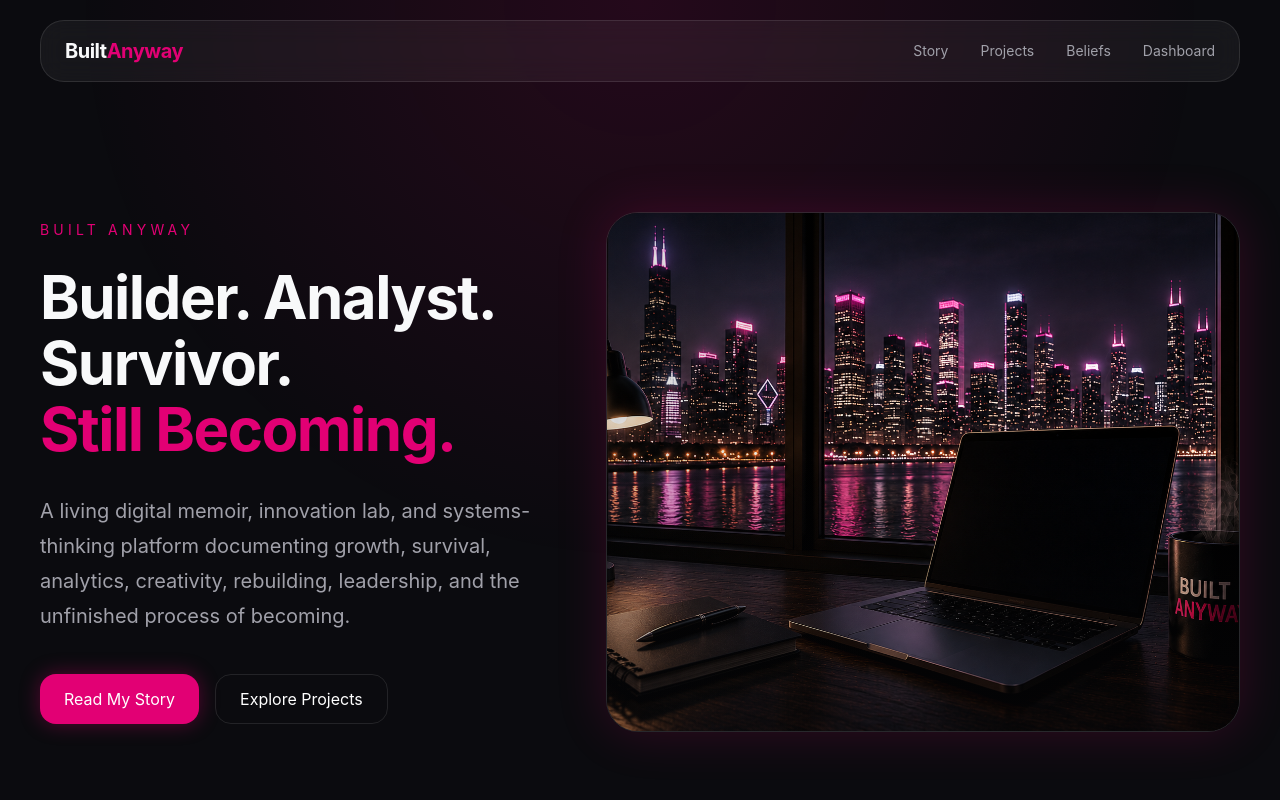
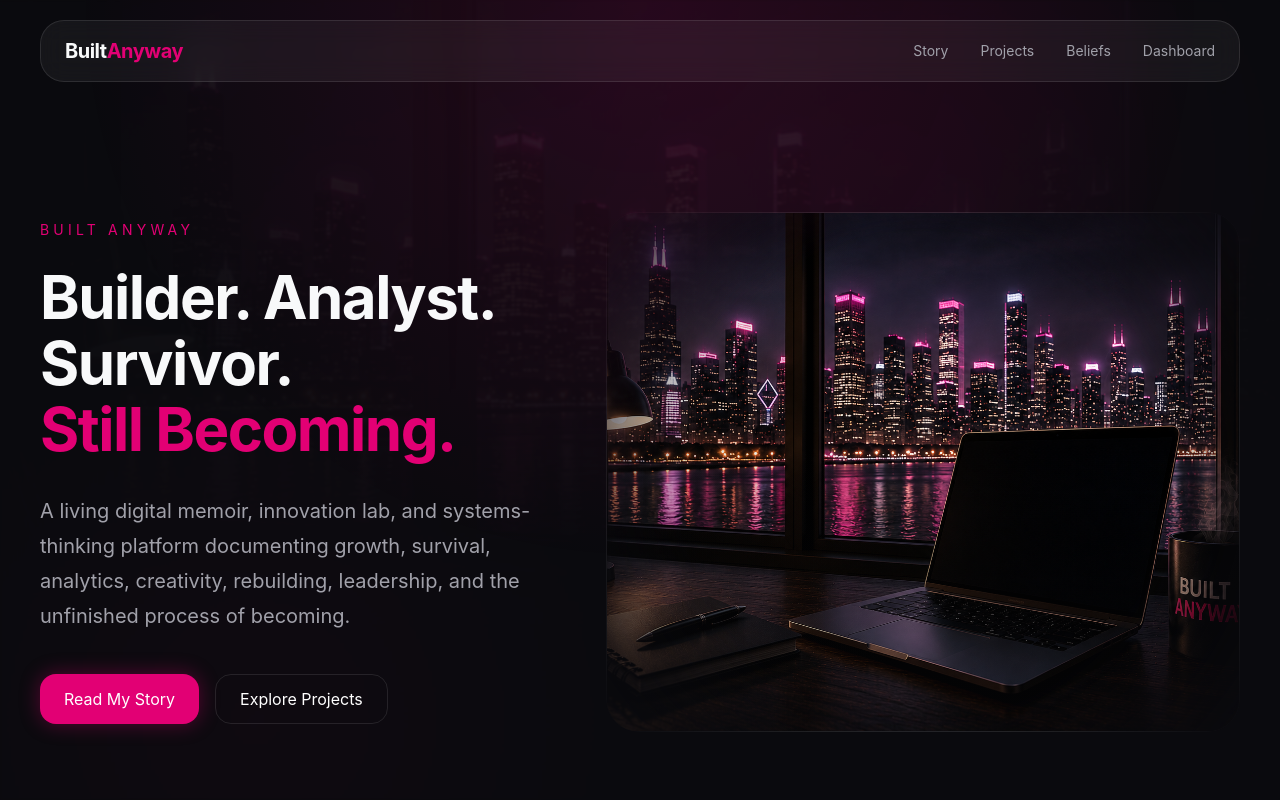
Before and after one commit to JKushi/built-anyway, a Next.js app: page / in a window 1280 px wide. Shown: the top 800 px of the page. Built offline with nearby package versions, Linux system fonts and the light colour scheme.

Commit message:
fixed cards faded and froze image

```diff
--- a/src/app/globals.css
+++ b/src/app/globals.css
@@ -157,7 +157,10 @@ body::before {
   border-radius: 2rem;
   overflow: hidden;
   border: 1px solid rgba(255, 255, 255, 0.12);
-  box-shadow: 0 0 50px rgba(226, 0, 116, 0.18);
+  box-shadow:
+    0 0 50px rgba(226, 0, 116, 0.18),
+    inset 0 0 80px rgba(11, 11, 15, 0.85);
+  mask-image: radial-gradient(circle at center, black 58%, transparent 100%);
 }
 
 .hero-image-wrap::after {
@@ -224,3 +227,27 @@ body::before {
   background: rgba(255, 255, 255, 0.04);
   border: 1px solid rgba(255, 255, 255, 0.1);
 }
+.fixed-hero-bg {
+  position: fixed;
+  inset: 0;
+  z-index: -2;
+  background-image:
+    linear-gradient(to bottom, rgba(11, 11, 15, 0.45), #0b0b0f 78%),
+    linear-gradient(to right, rgba(11, 11, 15, 0.9), rgba(11, 11, 15, 0.35), rgba(11, 11, 15, 0.95)),
+    url("/images/hero-workspace.png");
+  background-size: cover;
+  background-position: center top;
+  background-repeat: no-repeat;
+  opacity: 0.32;
+  filter: blur(1px) saturate(0.85);
+  pointer-events: none;
+}
+
+.fixed-hero-bg::after {
+  content: "";
+  position: absolute;
+  inset: 0;
+  background:
+    radial-gradient(circle at 70% 20%, rgba(226, 0, 116, 0.16), transparent 35%),
+    radial-gradient(circle at 20% 90%, rgba(226, 0, 116, 0.08), transparent 30%);
+}
--- a/src/app/page.tsx
+++ b/src/app/page.tsx
@@ -4,6 +4,7 @@ import Image from "next/image";
 export default function HomePage() {
   return (
     <div className="relative overflow-hidden pt-28">
+      <div className="fixed-hero-bg" />
       <section className="section-container min-h-[90vh] grid lg:grid-cols-[0.9fr_1.1fr] gap-12 items-center py-20">
         <div>
           <p className="uppercase tracking-[0.3em] text-sm text-[#E20074] mb-6">
@@ -68,14 +69,13 @@ export default function HomePage() {
           </div>
 
           <div className="grid md:grid-cols-3 gap-6">
-            <div className="story-card">
-              <BookOpen className="text-[#E20074] mb-5" size={34} />
+<div className="story-card flex flex-col h-full">              <BookOpen className="text-[#E20074] mb-5" size={34} />
               <h3 className="text-2xl font-semibold mb-4">My Story</h3>
               <p className="text-zinc-400 leading-relaxed mb-6">
                 From forensic accounting dreams to rebuilding, analytics,
                 layoffs, and still creating anyway.
               </p>
-              <Link href="/story" className="text-[#E20074]">
+              <Link href="/story" className="text-[#E20074]  mt-auto pt-6">
                 Enter the timeline →
               </Link>
             </div>
@@ -87,7 +87,7 @@ export default function HomePage() {
                 Human-centered systems, dashboards, mobile apps, games, tools,
                 and ideas built for clarity.
               </p>
-              <Link href="/projects" className="text-[#E20074]">
+              <Link href="/projects" className="text-[#E20074]  mt-auto pt-6">
                 Explore projects →
               </Link>
             </div>
@@ -101,7 +101,7 @@ export default function HomePage() {
                 A future-facing space exploring growth, burnout, finances,
                 creativity, and career paths.
               </p>
-              <Link href="/dashboard" className="text-[#E20074]">
+              <Link href="/dashboard" className="text-[#E20074]  mt-auto pt-6">
                 View concepts →
               </Link>
             </div>
```
